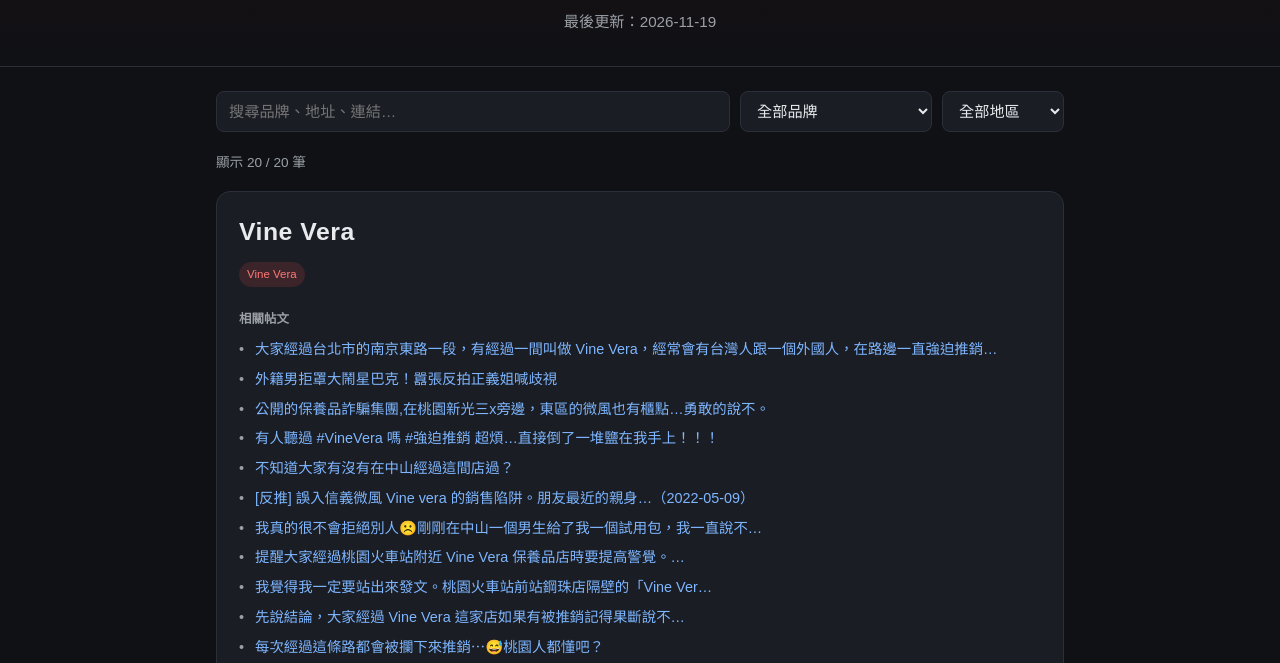
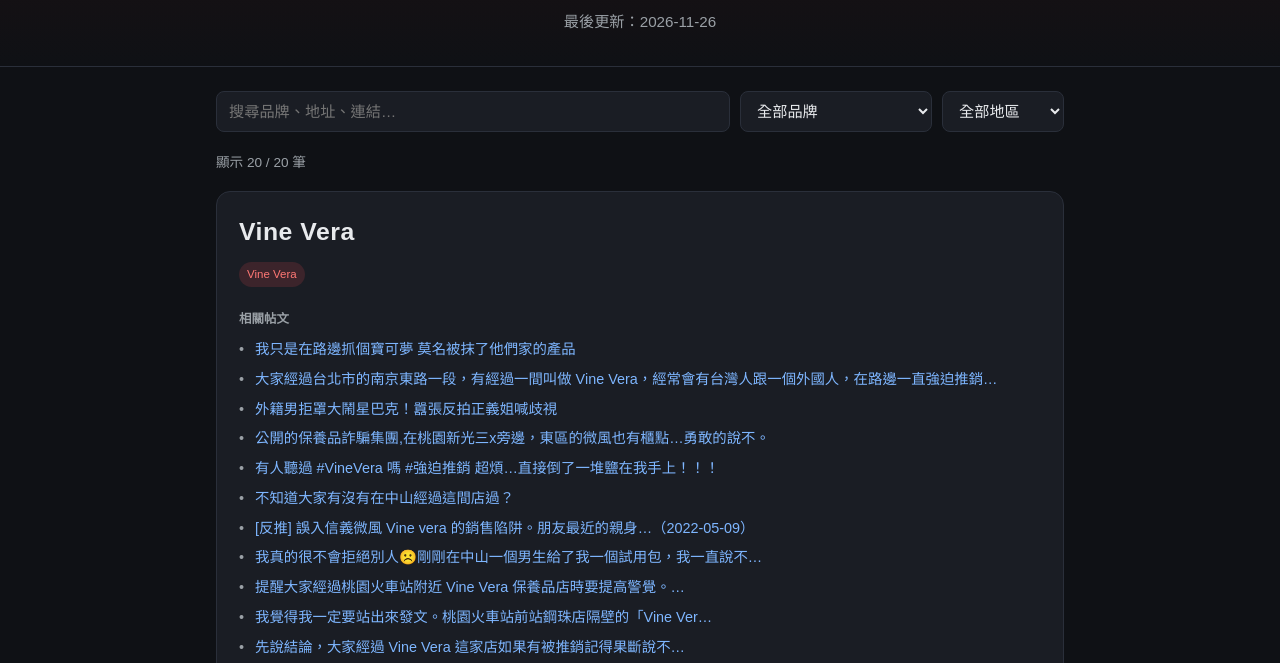
Before and after one commit to bbqporknchicken/coercivesale, a plain HTML site: page index.html in a window 1280 px wide. Shown: the part 109-772 px from the top of the page. Drawn offline with Linux system fonts and the light colour scheme.

Commit message:
Add Vine Vera post: 我只是在路邊抓個寶可夢 莫名被抹了他們家的產品; update date to 2026-11-26

```diff
--- a/index.html
+++ b/index.html
@@ -95,7 +95,7 @@
 <body>
 <header>
   <h1>以色列保養品強迫推銷品牌</h1>
-  <p>最後更新：2026-11-19</p>
+  <p>最後更新：2026-11-26</p>
 </header>
 <div class="wrap">
   <div class="toolbar">
@@ -130,6 +130,7 @@
 <article id="brand-vine-vera" class="card" data-cat="Vine Vera" data-region="台北市 桃園市"><h2>Vine Vera</h2><span class="tag">Vine Vera</span>
 <div class="section-label">相關帖文</div>
 <ul class="links">
+<li><a href="https://share.google/LUfT3YwlrAu8W9RCu" target="_blank" rel="noopener">我只是在路邊抓個寶可夢 莫名被抹了他們家的產品</a></li>
 <li><a href="https://www.facebook.com/share/p/1A1aoC7ZKe/" target="_blank" rel="noopener">大家經過台北市的南京東路一段，有經過一間叫做 Vine Vera，經常會有台灣人跟一個外國人，在路邊一直強迫推銷…</a></li>
 <li><a href="https://www.facebook.com/reel/168795805388138" target="_blank" rel="noopener">外籍男拒罩大鬧星巴克！囂張反拍正義姐喊歧視</a></li>
 <li><a href="https://www.threads.com/share/FIIQ20x6l/" target="_blank" rel="noopener">公開的保養品詐騙集團,在桃園新光三x旁邊，東區的微風也有櫃點…勇敢的說不。</a></li>
```
